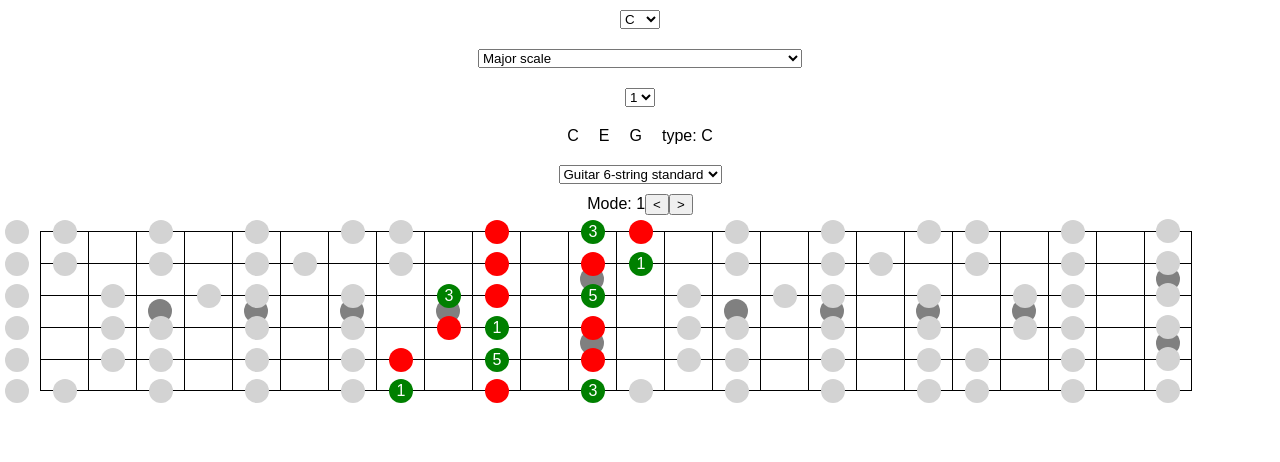
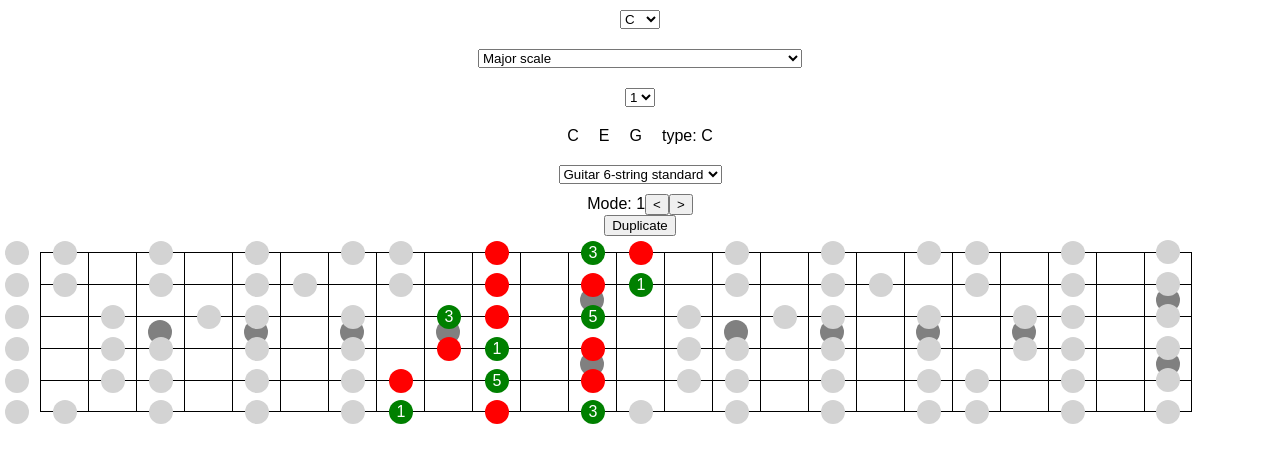
Before and after one commit to eetulatja/chord-visualizer, a React (Create React App) app: page / in a window 1280 px wide. Shown: the top 462 px of the page. Built offline with nearby package versions, Linux system fonts and the light colour scheme.

Commit message:
Duplicate fretboard

```diff
--- a/src/App.js
+++ b/src/App.js
@@ -1,14 +1,49 @@
 import React, { PureComponent } from 'react';
+import _ from 'lodash';
 
 import ChordViewer from './ChordViewer';
 
 
 class App extends PureComponent {
 
+    constructor(...args) {
+        super(...args);
+
+        this.copyChordViewer = this.copyChordViewer.bind(this);
+
+        this.state = {
+            chordViewers: [
+                {
+                    id: String(Date.now()),
+                },
+            ],
+        };
+    }
+
+    copyChordViewer(state) {
+        const newChordViewerState = {
+            id: String(Date.now()),
+            initialState: _.cloneDeep(state),
+        };
+
+        const chordViewers = [
+            ...this.state.chordViewers,
+            newChordViewerState,
+        ];
+
+        this.setState({ chordViewers });
+    }
+
     render() {
         return (
             <div>
-                <ChordViewer />
+                {this.state.chordViewers.map(({ id, initialState }) => (
+                    <ChordViewer
+                        key={id}
+                        copyChordViewer={this.copyChordViewer}
+                        initialState={initialState}
+                    />
+                ))}
             </div>
         );
     }
--- a/src/ChordViewer.js
+++ b/src/ChordViewer.js
@@ -10,8 +10,8 @@ import tunings, { getTuningById } from './tunings';
 
 export default class ChordViewer extends PureComponent {
 
-    constructor(...args) {
-        super(...args);
+    constructor(props) {
+        super(props);
 
         this.selectChord = this.selectChord.bind(this);
         this.selectScale = this.selectScale.bind(this);
@@ -19,8 +19,9 @@ export default class ChordViewer extends PureComponent {
         this.selectTuning = this.selectTuning.bind(this);
         this.increaseMode = this.increaseMode.bind(this);
         this.decreaseMode = this.decreaseMode.bind(this);
+        this.copyChordViewer = this.copyChordViewer.bind(this);
 
-        this.state = {
+        this.state = props.initialState || {
             chord: 0,
             scale: 'scale_majorScale',
             degree: 1,
@@ -64,6 +65,10 @@ export default class ChordViewer extends PureComponent {
         this.setState(prevState => ({
             mode: (prevState.mode - 1 + getScaleById(prevState.scale).notes.length - 1) % getScaleById(prevState.scale).notes.length + 1,
         }));
+    }
+
+    copyChordViewer() {
+        this.props.copyChordViewer(this.state);
     }
 
 
@@ -130,6 +135,8 @@ export default class ChordViewer extends PureComponent {
                     <button onClick={this.increaseMode}>&gt;</button>
                 </div>
 
+                <button onClick={this.copyChordViewer}>Duplicate</button>
+
                 <Fretboard
                     scale={this.state.scale}
                     rootNote={this.state.chord}
```
Also changed, not shown: 1 other file (tests, documents, lock files or other folders).
